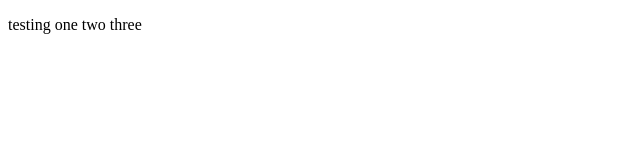
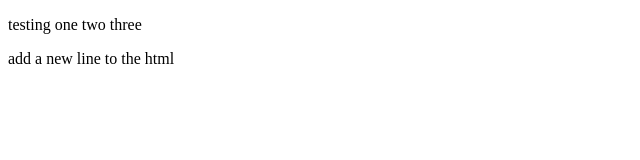
Before and after one commit to coldcode8665/test-repo, a plain HTML site: page index.html in a window 1280 px wide. Shown: the whole page, without its empty margins (0-640 px from the left). Drawn offline with Linux system fonts and the light colour scheme.

Commit message:
added another line on the html

```diff
--- a/index.html
+++ b/index.html
@@ -8,5 +8,6 @@
   </head>
   <body>
     <p>testing one two three</p>
+    <p>add a new line to the html</p>
   </body>
 </html>
```
